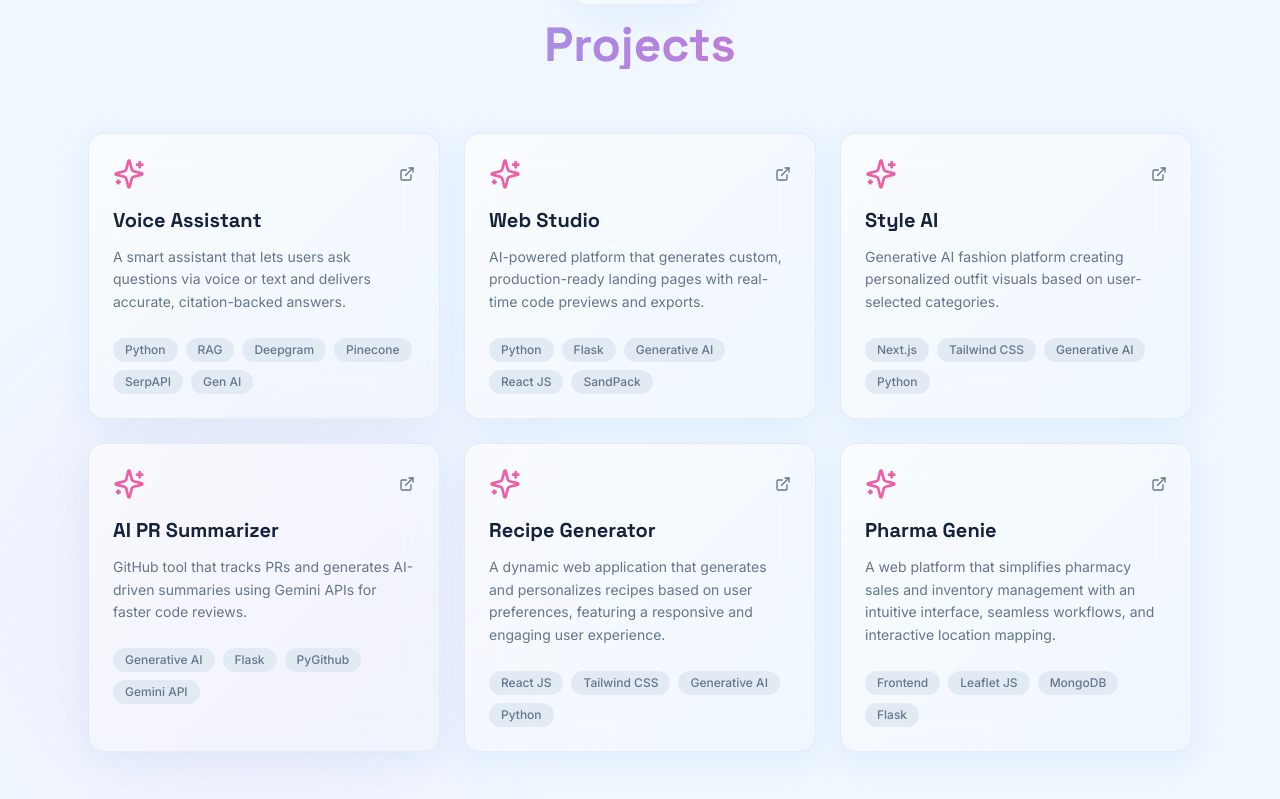
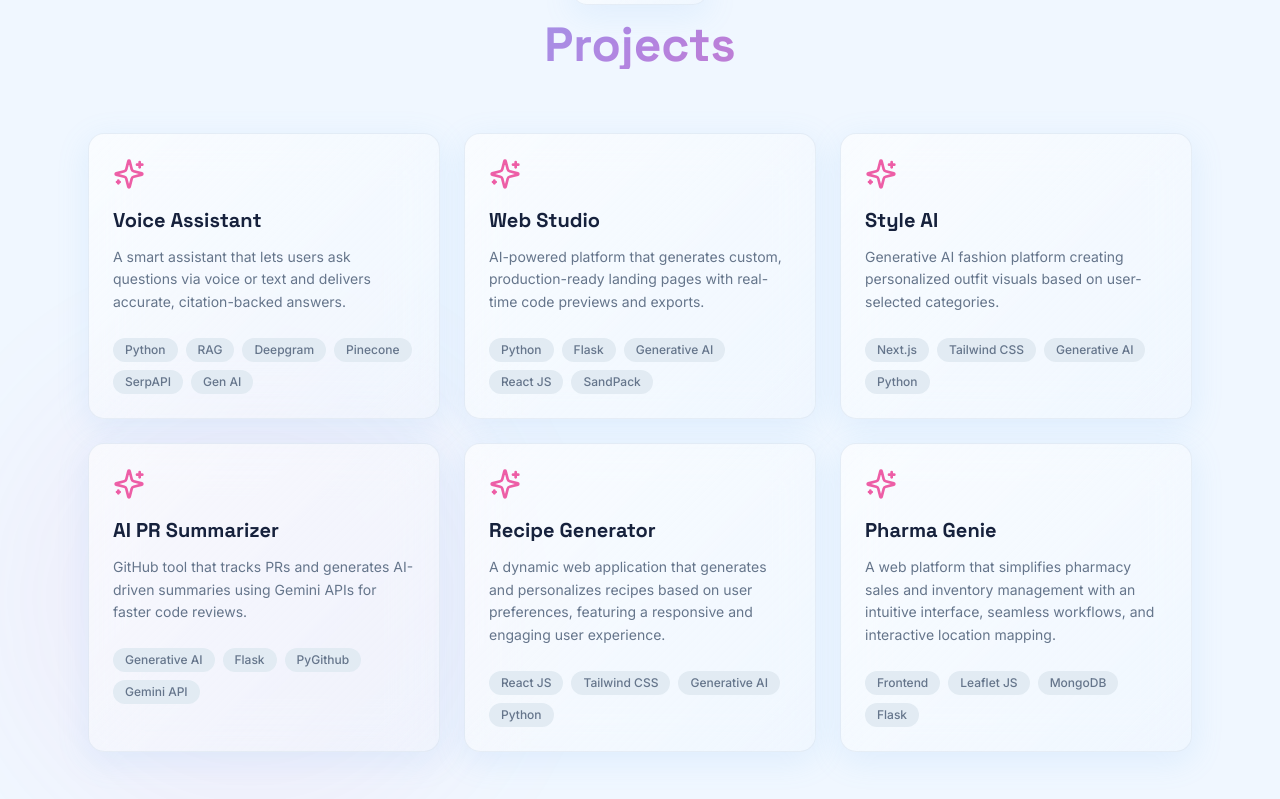
Before and after one commit to Vmihira/milli_portfolio, a React (Vite) app in the folder portfolio/: page / in a window 1280 px wide. Shown: the part 2873-3672 px from the top of the page. Built offline with nearby package versions, Linux system fonts and the light colour scheme; the HTML template or start-up script is replaced by a standard one.

Commit message:
feat: added new blogs and updated project section

```diff
--- a/portfolio/src/components/ProjectsSection.tsx
+++ b/portfolio/src/components/ProjectsSection.tsx
@@ -1,4 +1,4 @@
-import { ExternalLink, Sparkles } from "lucide-react";
+import { Sparkles } from "lucide-react";
 
 const projects = [
   {
@@ -7,6 +7,7 @@ const projects = [
       "A smart assistant that lets users ask questions via voice or text and delivers accurate, citation-backed answers.",
     tags: ["Python", "RAG", "Deepgram", "Pinecone", "SerpAPI", "Gen AI"],
     gradient: "from-primary/25 to-secondary/25",
+    link: "#",
   },
   {
     title: "Web Studio",
@@ -14,6 +15,7 @@ const projects = [
       "AI-powered platform that generates custom, production-ready landing pages with real-time code previews and exports.",
     tags: ["Python", "Flask", "Generative AI", "React JS", "SandPack"],
     gradient: "from-secondary/25 to-accent/25",
+    link: "#",
   },
   {
     title: "Style AI",
@@ -21,6 +23,7 @@ const projects = [
       "Generative AI fashion platform creating personalized outfit visuals based on user-selected categories.",
     tags: ["Next.js", "Tailwind CSS", "Generative AI", "Python"],
     gradient: "from-accent/25 to-primary/25",
+    link: "#",
   },
   {
     title: "AI PR Summarizer",
@@ -28,6 +31,7 @@ const projects = [
       "GitHub tool that tracks PRs and generates AI-driven summaries using Gemini APIs for faster code reviews.",
     tags: ["Generative AI", "Flask", "PyGithub", "Gemini API"],
     gradient: "from-primary/20 via-accent/10 to-secondary/20",
+    link: "#",
   },
   {
     title: "Recipe Generator",
@@ -35,6 +39,7 @@ const projects = [
       "A dynamic web application that generates and personalizes recipes based on user preferences, featuring a responsive and engaging user experience.",
     tags: ["React JS", "Tailwind CSS", "Generative AI", "Python"],
     gradient: "from-secondary/20 via-primary/10 to-accent/20",
+    link: "#",
   },
   {
     title: "Pharma Genie",
@@ -42,6 +47,7 @@ const projects = [
       "A web platform that simplifies pharmacy sales and inventory management with an intuitive interface, seamless workflows, and interactive location mapping.",
     tags: ["Frontend", "Leaflet JS", "MongoDB", "Flask"],
     gradient: "from-accent/20 via-secondary/10 to-primary/20",
+    link: "#",
   },
 ];
 
@@ -61,9 +67,12 @@ const ProjectsSection = () => {
 
         <div className="grid md:grid-cols-3 gap-6">
           {projects.map((project) => (
-            <div
+            <a
               key={project.title}
-              className="glass-card p-6 group hover:scale-[1.03] transition-all duration-500 relative overflow-hidden"
+              href={project.link}
+              target="_blank"
+              rel="noopener noreferrer"
+              className="glass-card p-6 group hover:scale-[1.03] transition-all duration-500 relative overflow-hidden block cursor-pointer"
             >
               {/* Gradient overlay */}
               <div
@@ -71,9 +80,8 @@ const ProjectsSection = () => {
               />
 
               <div className="relative z-10">
-                <div className="flex items-center justify-between mb-4">
+                <div className="flex items-center mb-4">
                   <Sparkles className="w-8 h-8 text-primary" />
-                  <ExternalLink className="w-4 h-4 text-muted-foreground group-hover:text-foreground transition-colors" />
                 </div>
 
                 <h3 className="font-heading text-xl font-bold text-foreground mb-3">
@@ -94,7 +102,7 @@ const ProjectsSection = () => {
                   ))}
                 </div>
               </div>
-            </div>
+            </a>
           ))}
         </div>
       </div>
--- a/portfolio/src/pages/Blogs.tsx
+++ b/portfolio/src/pages/Blogs.tsx
@@ -65,6 +65,38 @@ const blogs = [
     date: "Mar 2025",
     readTime: "3 min read",
     tags: ["AI", "TypeScript", "Framework"],
+  },
+  {
+    title: "Retrieval-Augmented Generation (RAG): The Future of Intelligent AI",
+    description: "A hybrid AI approach that enhances accuracy by retrieving relevant information first and then generating context-aware, fact-based responses.",
+    url: "https://medium.com/@vinjamurimihira/retrieval-augmented-generation-rag-the-future-of-intelligent-ai-fa8a564fde4b",
+    date: "Mar 2025",
+    readTime: "3 min read",
+    tags: ["AI", "RAG", "Framework"],
+  },
+  {
+    title: "Agentic AI: The Next Evolution in Autonomous Intelligence",
+    description: "Agentic AI stands out as a revolutionary approach that enables AI systems to act autonomously, make decisions, and interact dynamically with the world.",
+    url: "https://medium.com/@vinjamurimihira/agentic-ai-the-next-evolution-in-autonomous-intelligence-7db110472728",
+    date: "Mar 2025",
+    readTime: "3 min read",
+    tags: ["AI", "Agentic AI"],
+  },
+  {
+    title: "The Rise of Generative AI: Shaping the Future of Creativity and Innovation",
+    description: "Generative AI is no longer a futuristic concept — it’s here, transforming industries, revolutionizing creativity, and reshaping how we interact with technology.",
+    url: "https://medium.com/@vinjamurimihira/the-rise-of-generative-ai-shaping-the-future-of-creativity-and-innovation-110220462bc7",
+    date: "Mar 2025",
+    readTime: "3 min read",
+    tags: ["AI", "Generative AI"],
+  },
+  {
+    title: "The AI Revolution: Reshaping the Future One Algorithm at a Time",
+    description: "Artificial Intelligence is no longer just a futuristic concept — it’s the backbone of modern innovation.",
+    url: "https://medium.com/@vinjamurimihira/the-ai-revolution-reshaping-the-future-one-algorithm-at-a-time-8e8e37b2cc19",
+    date: "Feb 2025",
+    readTime: "3 min read",
+    tags: ["AI", "Future", "Innovation", "Technology"],
   },
 ];
 
```
